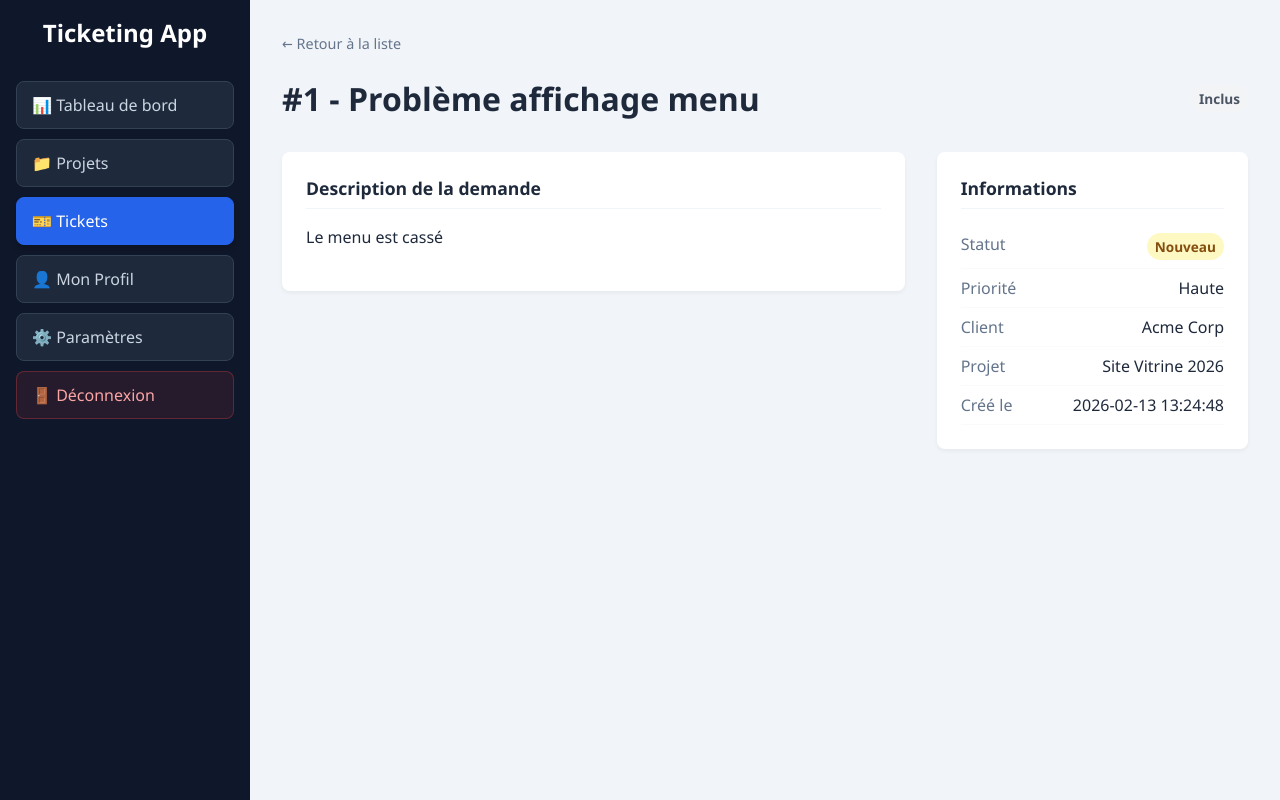
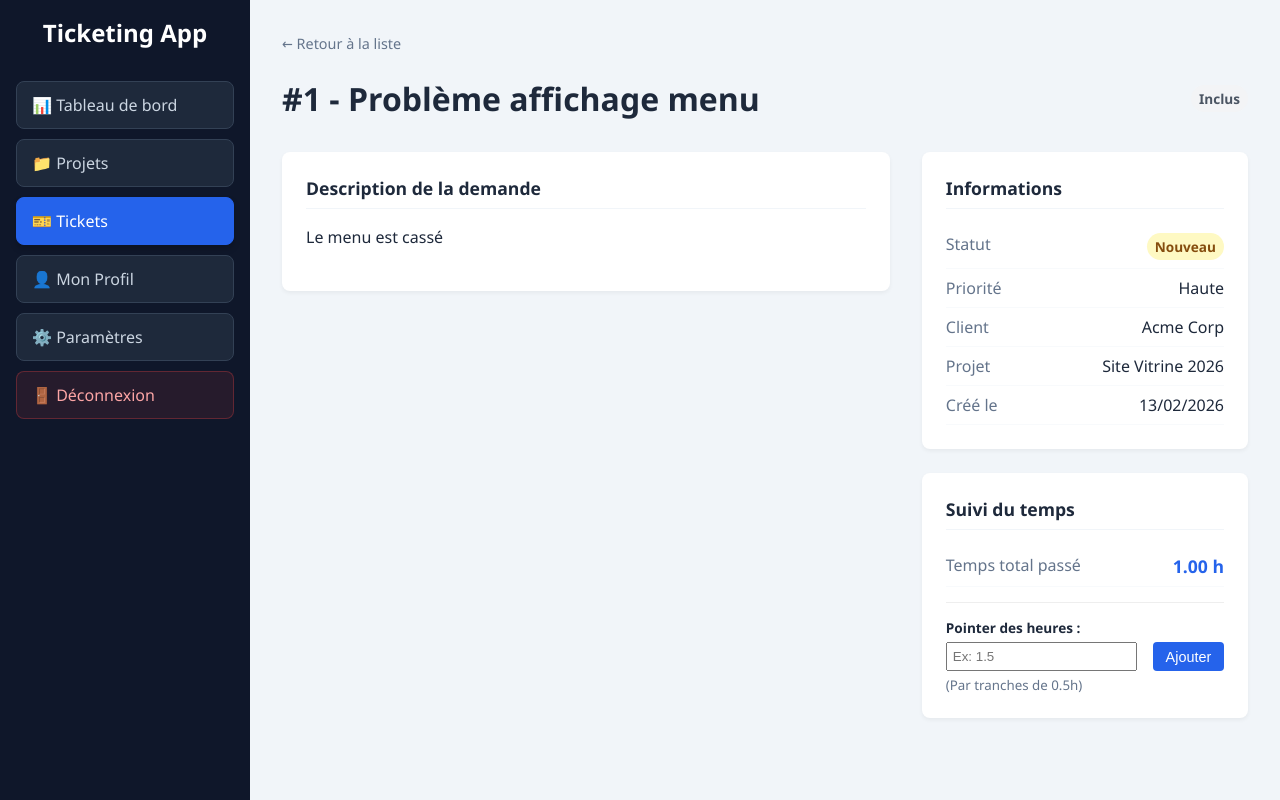
Before and after one commit to P0uetteP0uette/TP-Dev-Web-PHP, a PHP site: page /ticket-detail.php?id=1 in a window 1280 px wide. Run offline with PHP 8.4, Linux system fonts and the light colour scheme; a user stored in the database is signed in; data comes from the database, SQL or seed files in the repository; tables that the repository leaves empty hold one stand-in row (values such as "Sample post").

Commit message:
Ajout de la possibilité d'ajouter les heures travaillées dessus petit à petit + avancement de la barre de progression du projet

```diff
--- a/ticket-detail.php
+++ b/ticket-detail.php
@@ -7,9 +7,24 @@ require_once 'db.php';
 
 $ticket_id = $_GET['id'] ?? 0;
 
-// Requête de sélection complète avec Jointures multiples
+// 1. TRAITEMENT DU FORMULAIRE : AJOUT DE TEMPS
+$messageTemps = null;
+if ($_SERVER['REQUEST_METHOD'] === 'POST' && isset($_POST['duree'])) {
+    $duree = floatval($_POST['duree']); // On s'assure que c'est bien un nombre décimal (ex: 1.5)
+
+    if ($duree > 0) {
+        // On enregistre le temps passé dans la table temps_passe
+        $stmtTemps = $pdo->prepare("INSERT INTO temps_passe (ticket_id, user_id, duree_heures) VALUES (?, ?, ?)");
+        $stmtTemps->execute([$ticket_id, $_SESSION['user']['id'], $duree]);
+        $messageTemps = "Temps ajouté avec succès !";
+    }
+}
+
+// 2. RECUPERATION DU TICKET ET DU TEMPS TOTAL DE CE TICKET
+// On ajoute une sous-requête pour calculer automatiquement la somme des heures de ce ticket
 $stmt = $pdo->prepare("
-    SELECT t.*, p.nom AS projet_nom, c.nom_entreprise AS client_nom, CONCAT(u.prenom, ' ', u.nom) AS auteur
+    SELECT t.*, p.nom AS projet_nom, c.nom_entreprise AS client_nom, CONCAT(u.prenom, ' ', u.nom) AS auteur,
+           (SELECT COALESCE(SUM(duree_heures), 0) FROM temps_passe WHERE ticket_id = t.id) AS temps_total_ticket
     FROM tickets t
     JOIN projects p ON t.projet_id = p.id
     JOIN contrats ctr ON p.contrat_id = ctr.id
@@ -82,9 +97,33 @@ include 'header.php';
                         <li><strong>Priorité</strong> <span><?php echo htmlspecialchars($ticket['priorite']); ?></span></li>
                         <li><strong>Client</strong> <span><?php echo htmlspecialchars($ticket['client_nom']); ?></span></li>
                         <li><strong>Projet</strong> <span><?php echo htmlspecialchars($ticket['projet_nom']); ?></span></li>
-                        <li><strong>Créé le</strong> <span><?php echo htmlspecialchars($ticket['date_creation']); ?></span></li>
+                        <li><strong>Créé le</strong> <span><?php echo date('d/m/Y', strtotime($ticket['date_creation'])); ?></span></li>
                     </ul>
                 </div>
+
+                <div class="card">
+                    <h2>Suivi du temps</h2>
+
+                    <?php if ($messageTemps): ?>
+                        <div class="alert alert-success" style="background: #d1fae5; color: #065f46; padding: 10px; border-radius: 5px; margin-bottom: 15px; font-size: 0.9rem;">
+                            <?php echo $messageTemps; ?>
+                        </div>
+                    <?php endif; ?>
+
+                    <ul class="info-list">
+                        <li><strong>Temps total passé</strong> <span class="text-primary" style="font-weight: bold; font-size: 1.1rem;"><?php echo $ticket['temps_total_ticket']; ?> h</span></li>
+                    </ul>
+
+                    <form action="ticket-detail.php?id=<?php echo $ticket['id']; ?>" method="POST" style="margin-top: 15px; padding-top: 15px; border-top: 1px solid #eee;">
+                        <label for="duree" style="font-size: 0.85rem; font-weight: bold; display: block; margin-bottom: 5px;">Pointer des heures :</label>
+                        <div class="d-flex gap-1">
+                            <input type="number" step="0.5" min="0.5" id="duree" name="duree" placeholder="Ex: 1.5" required style="flex: 1; padding: 5px;">
+                            <button type="submit" class="btn btn-sm">Ajouter</button>
+                        </div>
+                        <small class="text-muted" style="display: block; margin-top: 5px;">(Par tranches de 0.5h)</small>
+                    </form>
+                </div>
+
             </aside>
         </div>
     </main>
```
